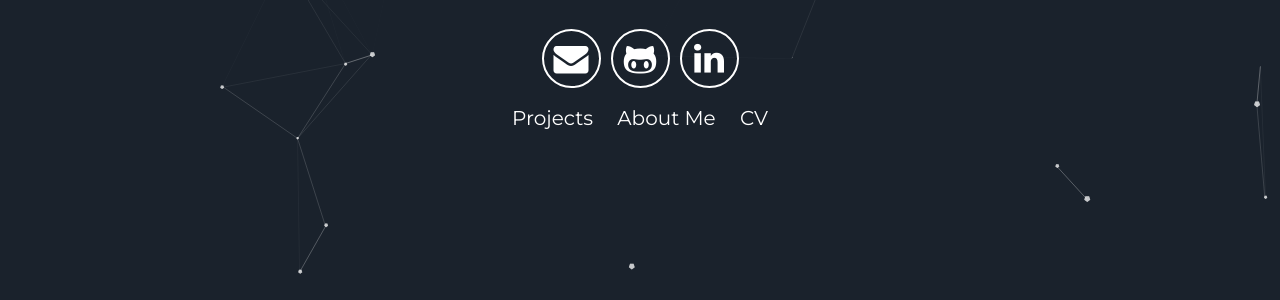
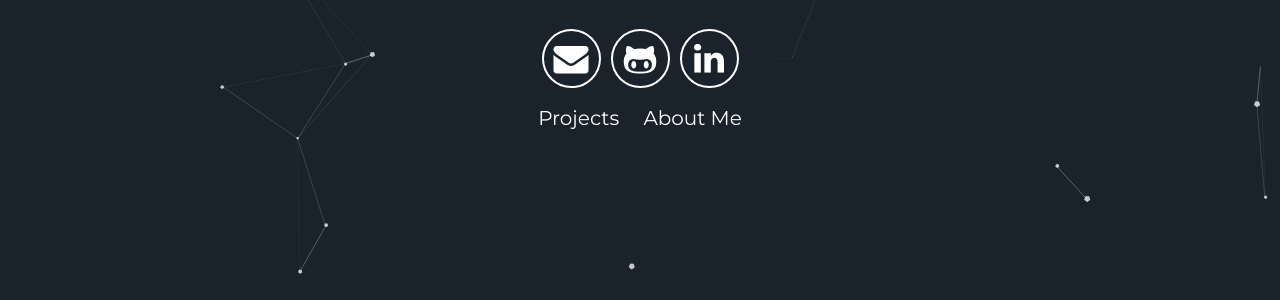
Before and after one commit to afrosistema/afrosistema.github.io, a Jekyll site: the page built from index.html, in a window 1280 px wide and 900 px high, scrolled down 361 px. Shown: the part 154-454 px from the top of the window. Built offline with Jekyll 4.4.1, drawn with Linux system fonts in a browser that asks for light colours; some web fonts are replaced.

Commit message:
Minor tweak for mobile testing purposes.

```diff
--- a/_includes/header.html
+++ b/_includes/header.html
@@ -14,7 +14,7 @@
       <div class="header-links">
         <a class="link" href="#projects" data-scroll>Projects</a>
         <a class="link" href="#about" data-scroll>About Me</a>
-        <a class="link" href="#cv" data-scroll>CV</a>
+        <!-- <a class="link" href="#cv" data-scroll>CV</a> -->
       </div>
   </div>
   <a class="down" href="#projects" data-scroll><i class="icon fa fa-chevron-down" aria-hidden="true"></i></a>
```
